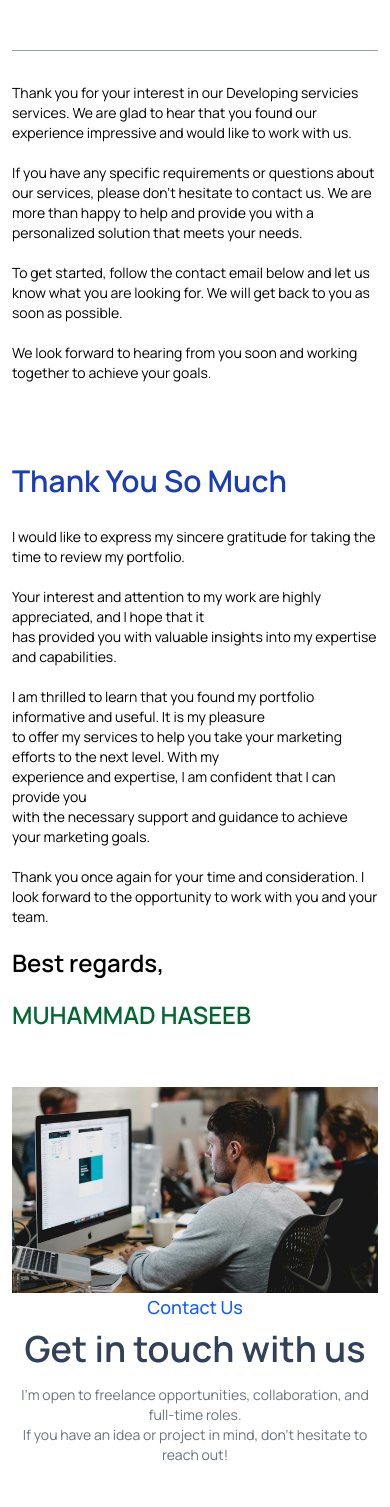
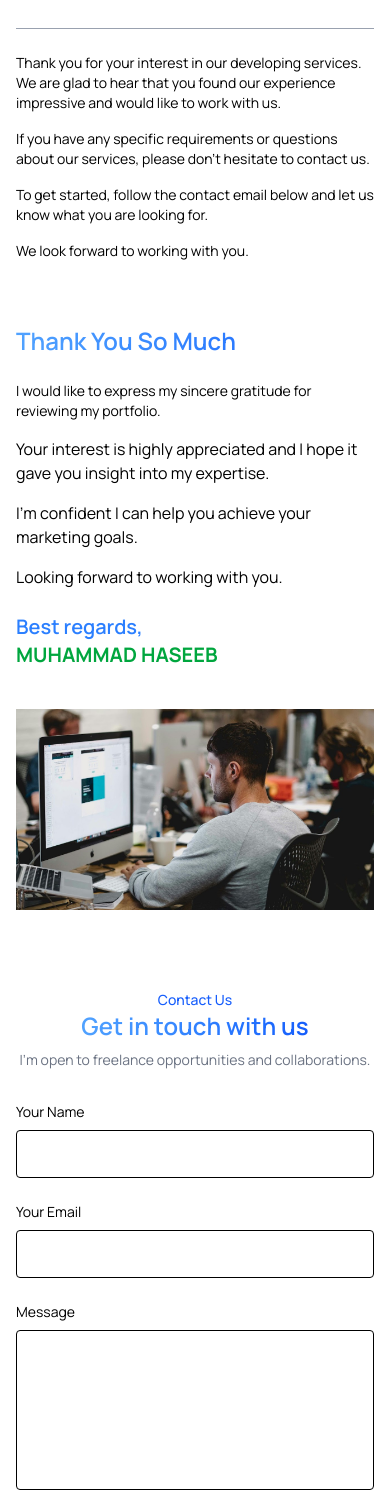
Before and after one commit to GIT507785/myapp--portfolio, a React (Vite) app: page /contactus in a window 390 px wide. Shown: the part 160-1667 px from the top of the page. Built offline with nearby package versions, Linux system fonts and the light colour scheme.

Commit message:
make responsive

```diff
--- a/src/pages/ContactUs.jsx
+++ b/src/pages/ContactUs.jsx
@@ -27,85 +27,137 @@ const [result, setResult] = React.useState("");
   };
 
   return (
-    <div className='pt-30 '>
+   <div className="pt-16 sm:mt-20 mt-10">
+  <div className="px-4 sm:px-6 lg:px-20 font-serif dark:bg-black dark:text-white">
 
-    <div className= 'px-3 md:px-32 font-serif dark:bg-black dark:text-white'>
-         <h1 className='flex justify-center text-4xl font-bold   md:text-5xl
-          dark:bg-linear-to-r dark:text-transparent bg-clip-text from-white  to-blue-500 lg:text-6xl '> Contact  <span className='text-blue-80 dark:bg-linear-to-r dark:text-transparent bg-clip-text from-white  to-blue-500'> US</span> </h1>
-      <div className=' mt-[100px] text-sm  md:text-xl '>
-        <hr  className='px-32 mt-[-50px] text-gray-400 dark:bg-linear-to-r dark:text-transparent bg-clip-text from-white  to-blue-500'/>
-        <p className='mt-8  '>
-            Thank you for your interest in our  Developing servicies  services.
-             We are glad to hear that you found our experience impressive and would like to work with us.     </p>
-<br />
-             <p> If you have any specific requirements or questions about our services, please don't hesitate to contact us. We are more than happy to help and provide you with a personalized solution that meets your needs.</p>
-<br />
-             <p>
-                To get started, follow the contact email below and let us know what you are looking for. We will get back to you as soon as possible.
-             </p>
-<br />
-             <p className='mb-5'> We look forward to hearing from you soon and working together to achieve your goals.</p>
+    {/* Heading */}
+    <h1 className="text-center text-3xl sm:text-4xl md:text-5xl lg:text-6xl font-bold
+    bg-clip-text text-transparent bg-gradient-to-r from-blue-400 to-blue-600">
+      Contact <span>Us</span>
+    </h1>
+
+    {/* Intro */}
+    <div className="mt-12 text-sm sm:text-base md:text-lg max-w-4xl mx-auto">
+      <hr className="border-gray-400 mb-6" />
+
+      <p>
+        Thank you for your interest in our developing services. We are glad to hear that you found our experience impressive and would like to work with us.
+      </p>
+
+      <p className="mt-4">
+        If you have any specific requirements or questions about our services, please don't hesitate to contact us.
+      </p>
+
+      <p className="mt-4">
+        To get started, follow the contact email below and let us know what you are looking for.
+      </p>
+
+      <p className="mt-4">
+        We look forward to working with you.
+      </p>
+    </div>
+
+    {/* Content Section */}
+    <div className="mt-16 flex flex-col lg:flex-row items-center gap-10">
+
+      {/* Left Text */}
+      <div className="flex-1">
+        <h1 className="text-2xl sm:text-3xl md:text-4xl lg:text-5xl font-semibold
+        bg-clip-text text-transparent bg-gradient-to-r from-blue-400 to-blue-600">
+          Thank You So Much
+        </h1>
+
+        <p className="mt-6 text-sm sm:text-base md:text-lg">
+          I would like to express my sincere gratitude for reviewing my portfolio.
+        </p>
+
+        <p className="mt-4">
+          Your interest is highly appreciated and I hope it gave you insight into my expertise.
+        </p>
+
+        <p className="mt-4">
+          I’m confident I can help you achieve your marketing goals.
+        </p>
+
+        <p className="mt-4">
+          Looking forward to working with you.
+        </p>
+
+        <p className="mt-6 text-xl font-semibold text-blue-500">Best regards,</p>
+        <p className="text-xl font-bold text-green-600">MUHAMMAD HASEEB</p>
+      </div>
+
+      {/* Right Image */}
+      <div className="flex-1 flex justify-center">
+        <img
+          src={contactimg}
+          alt="contact"
+          className="w-full max-w-md object-contain"
+        />
+      </div>
+    </div>
+
+    {/* Form */}
+    <form onSubmit={onSubmit} className="mt-20 flex flex-col items-center text-sm">
+
+      <p className="text-blue-600 font-medium font-serif dark:text-white">
+        Contact Us
+      </p>
+
+      <h1 className="text-2xl sm:text-3xl md:text-4xl font-semibold text-center
+      bg-clip-text text-transparent bg-gradient-to-r from-blue-400 to-blue-600">
+        Get in touch with us
+      </h1>
+
+      <p className="text-gray-500 text-center mt-2 mb-8 max-w-xl dark:text-white">
+        I’m open to freelance opportunities and collaborations.
+      </p>
+
+      {/* Inputs */}
+      <div className="flex flex-col md:flex-row gap-6 w-full max-w-2xl">
+
+        <div className="w-full">
+          <label>Your Name</label>
+          <input
+            className="h-12 p-2 mt-2 w-full border rounded outline-none focus:border-indigo-400"
+            type="text"
+            required
+          />
+        </div>
+
+        <div className="w-full">
+          <label>Your Email</label>
+          <input
+            className="h-12 p-2 mt-2 w-full border rounded outline-none focus:border-indigo-400"
+            type="email"
+            required
+          />
+        </div>
 
       </div>
 
+      {/* Textarea */}
+      <div className="mt-6 w-full max-w-2xl">
+        <label>Message</label>
+        <textarea
+          className="w-full mt-2 p-2 h-40 border rounded resize-none outline-none focus:border-indigo-400"
+          required
+        ></textarea>
+      </div>
 
- <div>
+      {/* Button */}
+      <button
+        type="submit"
+        className="mt-6 bg-indigo-600 text-white h-12 w-48 rounded active:scale-95 transition"
+      >
+        Send Message
+      </button>
 
- <div className='md:flex  sm:flex-cols  sm:mb-14 text-sm  md:text-xl   mt-20 gap-10'>
-          <div>
-<h1 className='text-3xl md:text-5xl  lg:text-6xl  text-blue-800 dark:bg-linear-to-r dark:text-transparent bg-clip-text from-white  to-blue-500 font-semibold'> Thank You So Much</h1>
-<p className='mt-7 text-sm  md:text-xl '>  I would like to express my sincere gratitude for taking the time to review my portfolio.</p>
-<br />
-<p> Your interest and attention to my work are highly appreciated, and I hope that it <br /> has provided you with valuable insights into my expertise and capabilities.</p>
-<br />
-<p> I am thrilled to learn that you found my portfolio informative and useful. It is my pleasure <br /> to offer my services to help you take your marketing efforts to the next level. With my <br /> experience and expertise, I am confident that I can  provide you <br /> with the necessary support and guidance to achieve your marketing goals.</p>
-<br />
-<p>
-    Thank you once again for your time and consideration. I look forward to the opportunity to work with you and your team.
-</p>
-<br />
-<p className='font-semibold text-2xl dark:bg-linear-to-r dark:text-transparent bg-clip-text from-blue-200
- to-blue-500'> Best regards,</p>
-<br />
-<p className='text-green-800 font-semibold text-2xl dark:bg-linear-to-r dark:text-transparent
- bg-clip-text from-blue-300  to-blue-700'>MUHAMMAD HASEEB</p>
-          </div>
- {/* Left */}
-<div>
-    <img src={contactimg} alt="" className='w-[400px] mt-14'   />
- </div>
+      <span className="mt-4">{result}</span>
+    </form>
+
+  </div>
 </div>
-
-
- </div>
-
-    <form onSubmit={onSubmit}  class="flex flex-col items-center text-sm">
-    <p class="text-lg text-blue-600 font-medium pb-2 font-serif dark:text-white">Contact Us</p>
-    <h1 class="text-4xl font-semibold text-slate-700 pb-4 dark:bg-linear-to-r dark:text-transparent bg-clip-text from-white  to-blue-500">Get in touch with us</h1>
-    <p class="text-sm text-gray-500 text-center pb-10 dark:text-white"> I’m open to freelance opportunities, collaboration, and full-time roles. <br /> If you have an idea or project in mind, don’t hesitate to reach out!</p>
-
-    <div class="flex flex-col md:flex-row items-center gap-8 w-[350px] md:w-[700px]">
-        <div class="w-full">
-            <label class="text-black/70 dark:bg-linear-to-r dark:text-transparent bg-clip-text from-white  to-blue-500" for="name">Your Name</label>
-            <input class="h-12 p-2 mt-2 w-full border dark:border-blue-400 border-gray-500/30 rounded outline-none focus:border-indigo-300" type="text" required />
-        </div>
-        <div class="w-full ">
-            <label class="text-black/70 dark:bg-linear-to-r dark:text-transparent bg-clip-text from-white  to-blue-500"  for="name">Your Email</label>
-            <input class="h-12 p-2 mt-2 w-full border dark:border-blue-400  border-gray-500/30 rounded outline-none focus:border-indigo-300" type="email" required/>
-        </div>
-    </div>
-
-    <div class="mt-6 w-[350px] md:w-[700px]">
-        <label class="text-black/70 dark:bg-linear-to-r dark:text-transparent bg-clip-text from-white  to-blue-500" for="name">Message</label>
-        <textarea class="w-full mt-2 p-2 h-40 border dark:border-blue-400  border-gray-500/30 rounded resize-none outline-none focus:border-indigo-300" required></textarea>
-    </div>
-
-    <button  type="submit" class="mt-5 mb-4 cursor-pointer  bg-indigo-600 dark:bg-blue-400
-     text-white h-12 w-56 px-4 rounded active:scale-95 transition">Send Message</button>
-</form>
-<span>{result}</span>
-    </div>
-    </div>
   )
 }
 
```
